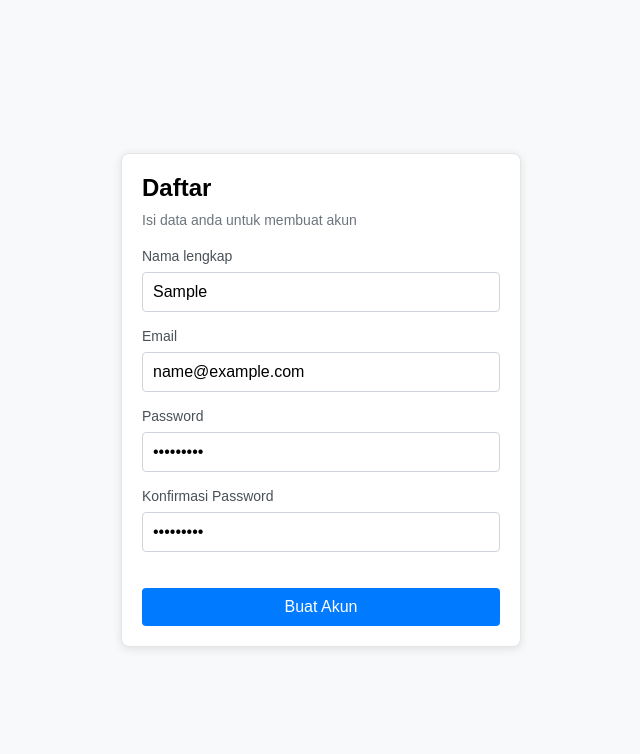
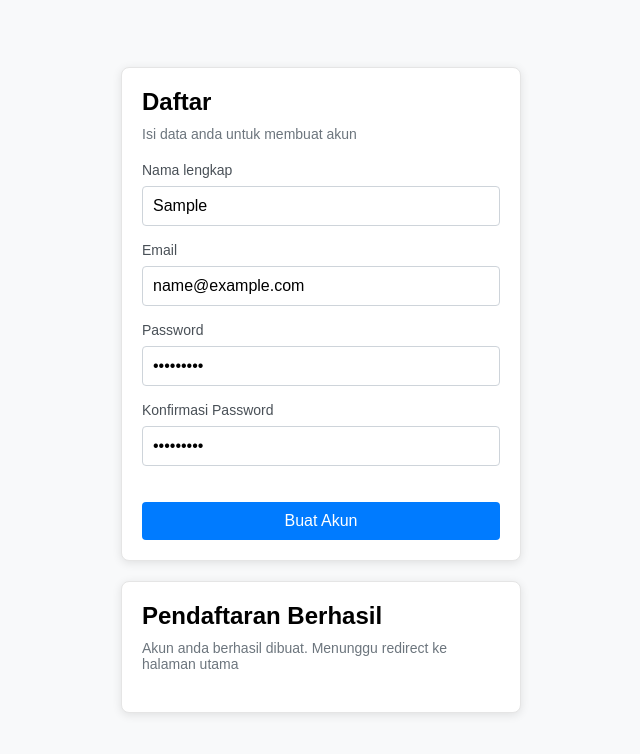
Before and after one commit to flitzcore/Tes-TTG-dev, a plain HTML site: page No1-frontend/View/register.html in a window 1280 px wide. Both pictures are taken after typing "Sample", "name@example.com", "Sample123", "Sample123" into the empty fields and a click on the button "Buat Akun". Shown: the whole page, without its empty margins (319-959 px from the left). Drawn offline with Linux system fonts and the light colour scheme.

Commit message:
fix frontend

```diff
--- a/No1-frontend/Controller/auth.controller.js
+++ b/No1-frontend/Controller/auth.controller.js
@@ -7,7 +7,7 @@ registrationForm?.addEventListener('submit', function (event) {
     const password = document.getElementById('password')?.value;
     const confirmPassword = document.getElementById('password-conf')?.value;
     const errorMessages = document.getElementById('error-message');
-
+    const successMessages = document.getElementById('success-message');
     const emailPattern = /^[a-zA-Z0-9._%+-]+@[a-zA-Z0-9.-]+\.[a-zA-Z]{2,}$/;
     if (!username || !email || !password || !confirmPassword) {
         const usernameError = 'Harus mengisi semua bagian';
@@ -26,7 +26,7 @@ registrationForm?.addEventListener('submit', function (event) {
         errorMessages.innerText = confirmPasswordError;
     }
     else {
-        alert('Registration successful!');
+        successMessages.style.display = 'block';
     }
 });
 
--- a/No1-frontend/View/register.html
+++ b/No1-frontend/View/register.html
@@ -51,7 +51,7 @@
         <div class="card-header">
             <h2 class="card-title">Pendaftaran Berhasil</h2>
             <p class="card-description">
-                Akun anda berhasil dibuat
+                Akun anda berhasil dibuat. Menunggu redirect ke halaman utama
             </p>
         </div>
     </div>
```
